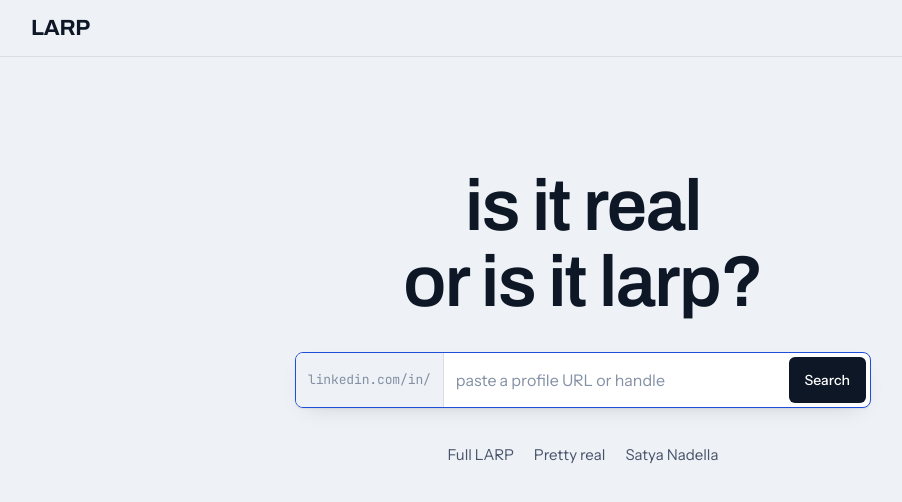
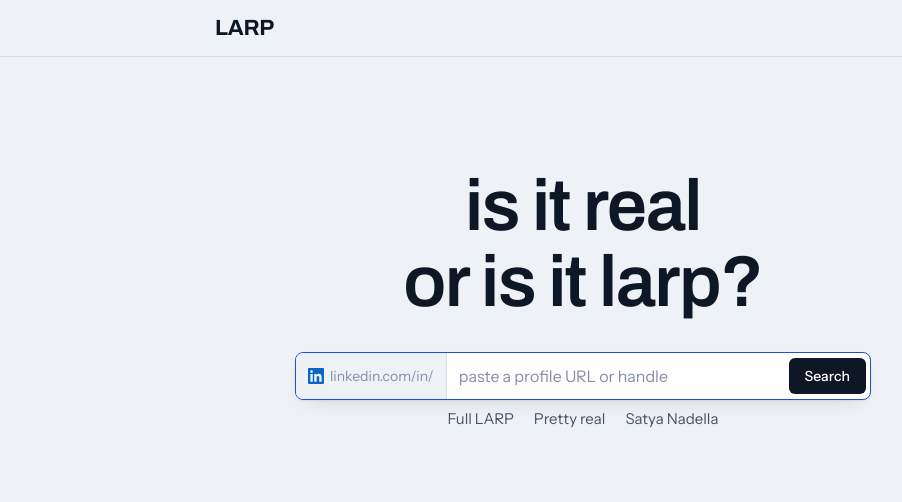
Before and after one commit to NaavyaV/dossier, a Next.js app: page / in a window 1280 px wide. Shown: the top 502 px of the page, without its empty margins (57-959 px from the left). Built offline with nearby package versions, Linux system fonts and the light colour scheme.

Commit message:
Fit the header search to the bar and show the LinkedIn mark.

```diff
--- a/src/app/profile/[slug]/loading.tsx
+++ b/src/app/profile/[slug]/loading.tsx
@@ -5,9 +5,7 @@
   return (
     <>
       <TopBar>
-        <div className="max-w-md">
-          <SearchForm size="sm" />
-        </div>
+        <SearchForm size="sm" />
       </TopBar>
       <main className="flex flex-1 justify-center px-4 py-8" aria-busy="true" aria-label="Scoring profile">
         <div className="sheet w-full max-w-md p-8 text-center">
--- a/src/app/profile/[slug]/page.tsx
+++ b/src/app/profile/[slug]/page.tsx
@@ -39,9 +39,7 @@
   return (
     <>
       <TopBar>
-        <div className="max-w-md">
-          <SearchForm size="sm" />
-        </div>
+        <SearchForm size="sm" />
       </TopBar>
       <main className="flex flex-1 justify-center px-4 py-8 sm:py-12">
         {error || !result ? (
--- a/src/components/SearchForm.tsx
+++ b/src/components/SearchForm.tsx
@@ -31,20 +31,18 @@
   const lg = size === "lg";
 
   return (
-    <form onSubmit={submit} noValidate className="w-full">
+    <form onSubmit={submit} noValidate className="relative w-full">
       <label htmlFor={id} className="sr-only">
         LinkedIn profile URL
       </label>
       <div
-        className={`flex items-stretch overflow-hidden rounded-lg border bg-sheet transition-shadow focus-within:shadow-lift ${
+        className={`flex items-center overflow-hidden rounded-lg border bg-sheet transition-shadow focus-within:shadow-lift ${
           error ? "border-low" : "border-rule-2 focus-within:border-accent"
-        } ${lg ? "h-14" : "h-9"}`}
+        } ${lg ? "h-12" : "h-10"}`}
       >
-        <span
-          aria-hidden
-          className={`hidden sm:flex items-center border-r border-rule bg-paper px-3 data text-ink-3 select-none ${lg ? "text-[13px]" : "text-[11px]"}`}
-        >
-          linkedin.com/in/
+        <span className={`flex shrink-0 items-center gap-1.5 border-r border-rule bg-paper text-ink-3 select-none ${lg ? "h-full px-3 text-[14px]" : "h-full px-2.5 text-[13px]"}`}>
+          <LinkedInMark className={lg ? "size-4" : "size-3.5"} />
+          <span className="hidden sm:inline">linkedin.com/in/</span>
         </span>
         <input
           id={id}
@@ -59,27 +57,36 @@
             if (error) setError(null);
           }}
           placeholder={lg ? "paste a profile URL or handle" : "profile URL or handle"}
-          className={`min-w-0 flex-1 bg-transparent px-3 text-ink placeholder:text-ink-3 outline-none ${lg ? "text-[16px]" : "text-[13px]"}`}
+          className={`min-w-0 flex-1 bg-transparent px-3 text-ink placeholder:text-ink-3 outline-none ${lg ? "text-[16px]" : "text-[14px]"}`}
           aria-invalid={Boolean(error)}
           aria-describedby={error ? `${id}-err` : undefined}
         />
         <button
           type="submit"
           disabled={pending}
-          className={`m-1 inline-flex items-center justify-center rounded-md bg-ink px-4 font-medium text-white transition-colors hover:bg-accent disabled:opacity-60 ${
-            lg ? "text-[14px]" : "text-[12px] px-3"
+          className={`mr-1 inline-flex shrink-0 items-center justify-center rounded-md bg-ink font-medium text-white transition-colors hover:bg-accent disabled:opacity-60 ${
+            lg ? "h-9 px-4 text-[14px]" : "h-8 px-3 text-[13px]"
           }`}
         >
           {pending ? "Opening…" : "Search"}
         </button>
       </div>
-      <div className={`min-h-5 ${lg ? "mt-2" : "mt-1"}`}>
-        {error && (
-          <p id={`${id}-err`} role="alert" className="text-[13px] text-low">
-            {error}
-          </p>
-        )}
-      </div>
+      {error && (
+        <p id={`${id}-err`} role="alert" className="absolute left-0 top-full z-10 mt-1 text-[13px] text-low">
+          {error}
+        </p>
+      )}
     </form>
   );
 }
+
+function LinkedInMark({ className }: { className?: string }) {
+  return (
+    <svg viewBox="0 0 24 24" className={className} aria-hidden>
+      <path
+        fill="#0A66C2"
+        d="M20.45 20.45h-3.55v-5.57c0-1.33-.02-3.04-1.85-3.04-1.85 0-2.13 1.45-2.13 2.94v5.67H9.36V9h3.41v1.56h.05c.47-.9 1.63-1.85 3.36-1.85 3.6 0 4.27 2.37 4.27 5.46v6.28zM5.34 7.43a2.06 2.06 0 1 1 0-4.12 2.06 2.06 0 0 1 0 4.12zM7.12 20.45H3.56V9h3.56v11.45zM22.23 0H1.77C.79 0 0 .77 0 1.73v20.54C0 23.23.79 24 1.77 24h20.46c.98 0 1.77-.77 1.77-1.73V1.73C24 .77 23.21 0 22.23 0z"
+      />
+    </svg>
+  );
+}
--- a/src/components/ui.tsx
+++ b/src/components/ui.tsx
@@ -17,9 +17,9 @@
 export function TopBar({ children }: { children?: React.ReactNode }) {
   return (
     <header className="sticky top-0 z-30 border-b border-rule bg-paper/85 backdrop-blur supports-[backdrop-filter]:bg-paper/70">
-      <div className="mx-auto flex h-14 max-w-6xl items-center gap-4 px-4 sm:px-6">
+      <div className="mx-auto flex h-14 max-w-3xl items-center gap-3 px-4">
         <Wordmark />
-        <div className="flex-1 min-w-0">{children}</div>
+        <div className="min-w-0 flex-1">{children}</div>
       </div>
     </header>
   );
```
